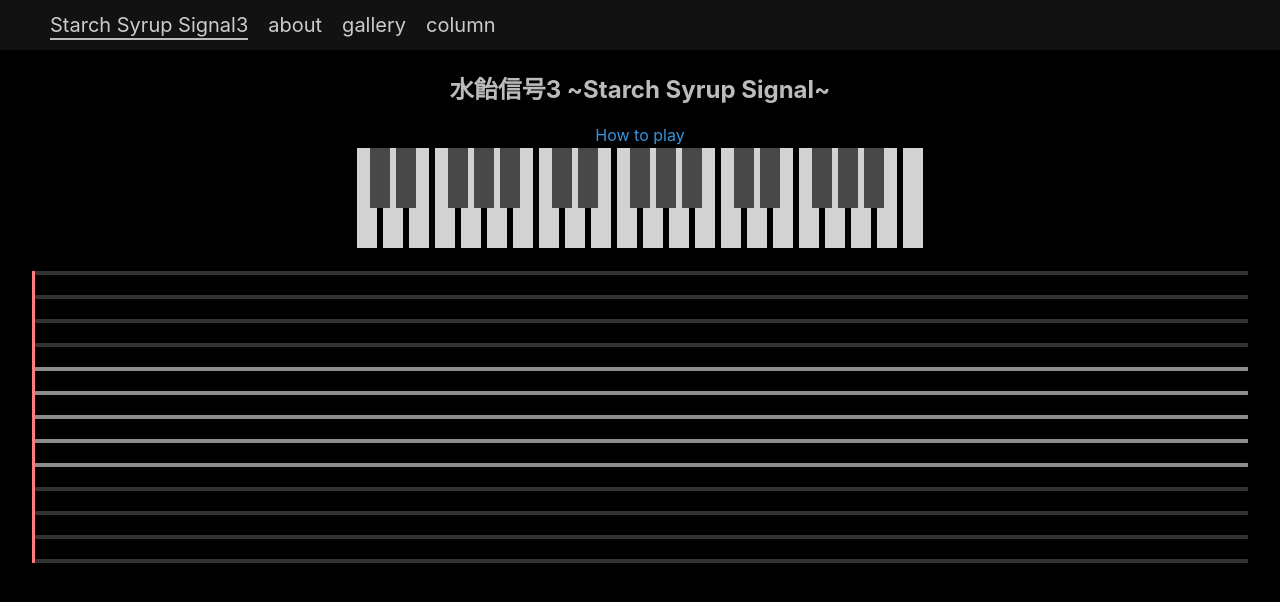
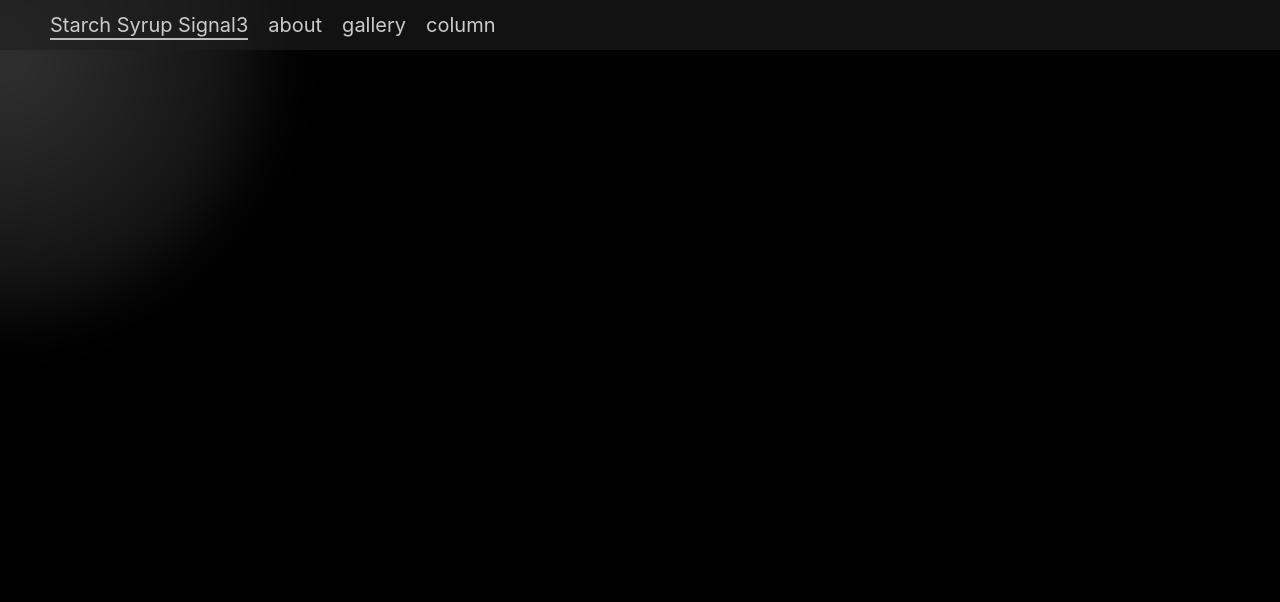
Before and after one commit to mizzsig/sssignal3, a Nuxt app in the folder app/front/: page / in a window 1280 px wide. Shown: the top 602 px of the page. Built offline with nearby package versions, Linux system fonts and the light colour scheme.

Commit message:
/indexのシーンを?sceneで指定できるようにした

```diff
--- a/app/front/pages/index.vue
+++ b/app/front/pages/index.vue
@@ -18,7 +18,7 @@ export default {
   data() {
     return {
       scene: 1,
-      components: 1 // 本番はここシーンの数にする
+      components: 2 // 本番はここシーンの数にする
     };
   },
   head() {
@@ -27,7 +27,10 @@ export default {
     };
   },
   beforeMount() {
-    this.scene = Math.floor(Math.random() * this.components) + 2; // 本番は1にする
+    this.scene = Math.floor(Math.random() * this.components) + 1; // 本番は1にする
+    if (this.$route.query.scene !== undefined) {
+      this.scene = parseInt(this.$route.query.scene);
+    }
   },
   methods: {}
 };
```
